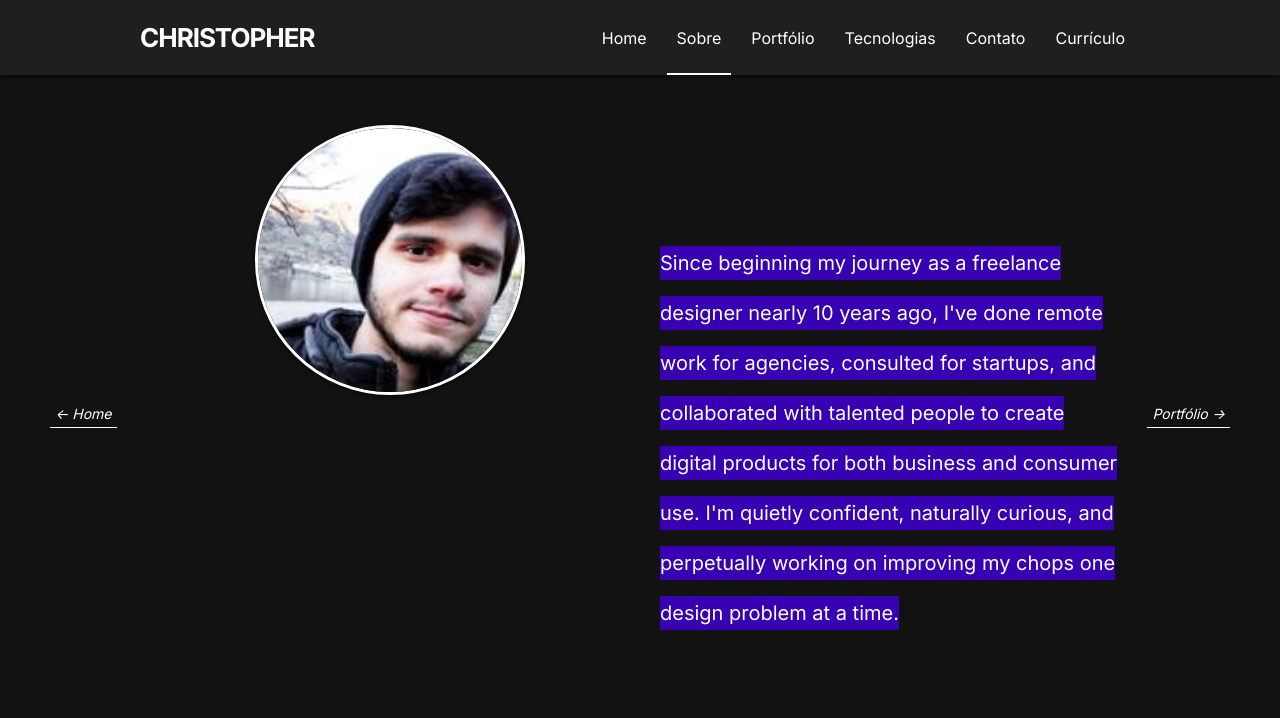
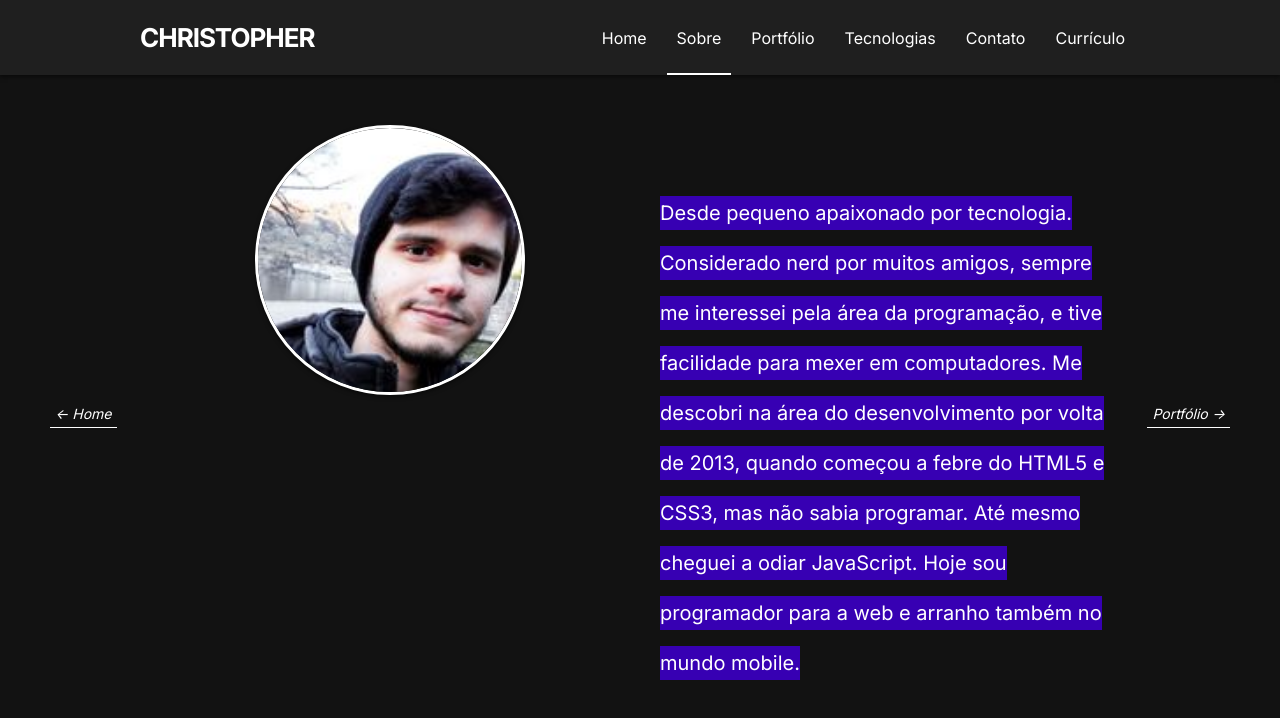
Before and after one commit to christopherldo/christopherldo.github.io, a React (Create React App) app: page /sobre in a window 1280 px wide. Shown: the top 718 px of the page. Built offline with nearby package versions, Linux system fonts and the light colour scheme.

Commit message:
✏️ (About TXT): Update the text to an original

```diff
--- a/src/pages/Sobre/index.js
+++ b/src/pages/Sobre/index.js
@@ -60,11 +60,12 @@ const Page = () => {
         <div className="about">
           <div className="about-txt">
             <p>
-              Since beginning my journey as a freelance designer nearly 10 years ago,
-              I've done remote work for agencies, consulted for startups,
-              and collaborated with talented people to create digital products for
-              both business and consumer use. I'm quietly confident, naturally curious,
-              and perpetually working on improving my chops one design problem at a time.
+              Desde pequeno apaixonado por tecnologia. Considerado nerd por muitos amigos,
+              sempre me interessei pela área da programação, e tive facilidade para mexer
+              em computadores. Me descobri na área do desenvolvimento por volta de 2013,
+              quando começou a febre do HTML5 e CSS3, mas não sabia programar. Até mesmo
+              cheguei a odiar JavaScript. Hoje sou programador para a web e arranho também
+              no mundo mobile.
             </p>
           </div>
         </div>
```
